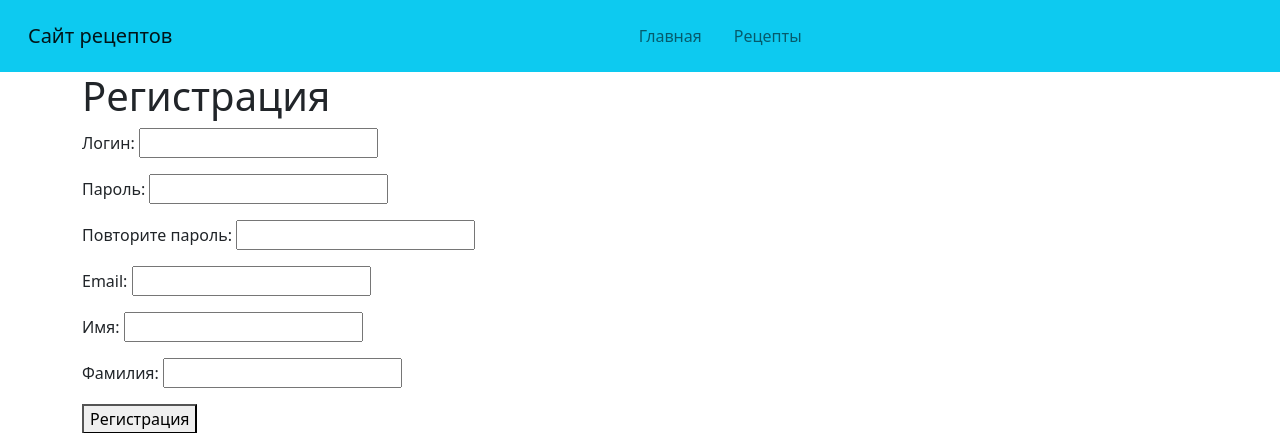
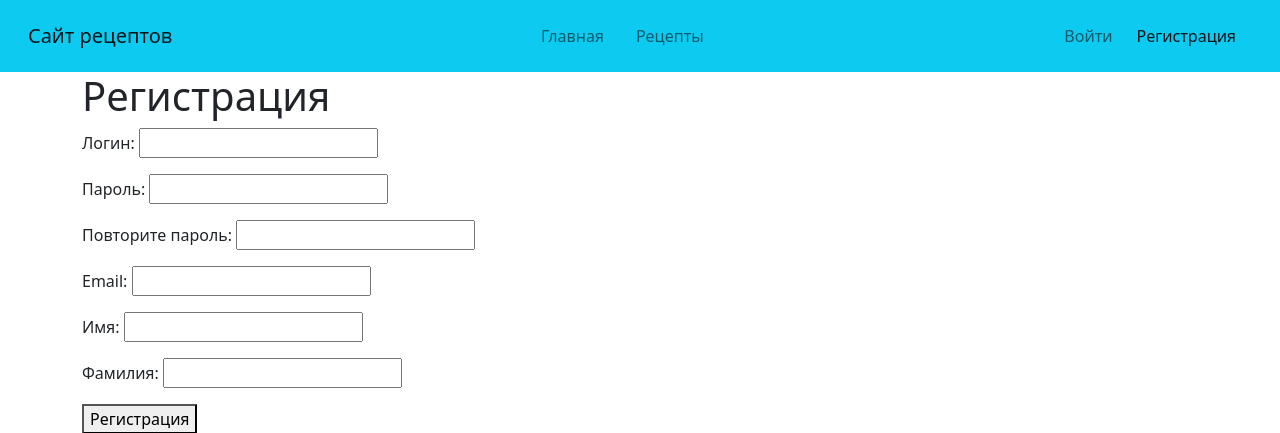
Before and after one commit to AlexeyZam15/django_final_certification, a Django app: page /users/register/ in a window 1280 px wide. Shown: the top 433 px of the page. Run offline with Django 5.2, Linux system fonts and the light colour scheme.

Commit message:
changed mainmenu

```diff
--- a/recipessite/recipessite/urls.py
+++ b/recipessite/recipessite/urls.py
@@ -22,5 +22,5 @@ from django.urls import path, include
 urlpatterns = [
                   path('admin/', admin.site.urls),
                   path('', include('recipes.urls')),
-                  path('users/', include('users.urls', namespace='users')),
+                  path('users/', include('users.urls')),
               ] + static(settings.MEDIA_URL, document_root=settings.MEDIA_ROOT)
--- a/recipessite/templates/base.html
+++ b/recipessite/templates/base.html
@@ -20,23 +20,9 @@
             <span class="navbar-toggler-icon"></span>
         </button>
 
-        <div class=" collapse navbar-collapse" id="navbarNavDropdown">
-            <ul class="navbar-nav ms-auto ">
-                {% for m in mainmenu %}
-                {% if m.url_name == url %}
-                <li class="nav-item">
-                    <a class="nav-link mx-2 active" aria-current="page" href="{% url m.url_name %}">{{ m.title }}</a>
-                </li>
-                {% else %}
-                <li class="nav-item">
-                    <a class="nav-link mx-2" aria-current="page" href="{% url m.url_name %}">{{ m.title }}</a>
-                </li>
-                {% endif %}
-                {% endfor %}
-            </ul>
-            <ul class="navbar-nav ms-auto d-none d-lg-inline-flex">
-            </ul>
-        </div>
+        {% include 'includes/mainmenu.html' with
+        mainmenu=mainmenu
+        url=url %}
     </div>
 </nav>
 <div class="container">
--- /dev/null
+++ b/recipessite/templates/includes/mainmenu.html
@@ -0,0 +1,42 @@
+<div class=" collapse navbar-collapse" id="navbarNavDropdown">
+    <ul class="navbar-nav ms-auto ">
+        {% for m in mainmenu %}
+        {% if m.url_name == url %}
+        <li class="nav-item">
+            <a class="nav-link mx-2 active" aria-current="page" href="{% url m.url_name %}">{{ m.title }}</a>
+        </li>
+        {% else %}
+        <li class="nav-item">
+            <a class="nav-link mx-2" aria-current="page" href="{% url m.url_name %}">{{ m.title }}</a>
+        </li>
+        {% endif %}
+        {% endfor %}
+
+    </ul>
+    <ul class="navbar-nav ms-auto d-none d-lg-inline-flex">
+        {% if user.is_authenticated %}
+        <li>
+           <span class="navbar-brand mb-0 h1">{{ user.username }}</span>
+        </li>
+        <li class="nav-item">
+            <a class="nav-link mx-2" aria-current="page" href="{% url 'logout' %}">Выйти</a>
+        </li>
+
+        {% else %}
+        <li class="nav-item">
+            {% if url == "login" %}
+            <a class="nav-link mx-2 active" aria-current="page" href="{% url 'login' %}">Войти</a>
+            {% else %}
+            <a class="nav-link mx-" aria-current="page" href="{% url 'login' %}">Войти</a>
+            {% endif %}
+        </li>
+        <li class="nav-item">
+            {% if url == "register" %}
+            <a class="nav-link mx-2 active" aria-current="page" href="{% url 'register' %}">Регистрация</a>
+            {% else %}
+            <a class="nav-link mx-2" aria-current="page" href="{% url 'register' %}">Регистрация</a>
+            {% endif %}
+        </li>
+        {% endif %}
+    </ul>
+</div>
--- a/recipessite/users/urls.py
+++ b/recipessite/users/urls.py
@@ -1,8 +1,6 @@
 from django.urls import path
 
 from .views import register, login_user, logout_user
-
-app_name='users'
 
 urlpatterns = [
     path('login/', login_user, name='login'),
--- a/recipessite/users/views.py
+++ b/recipessite/users/views.py
@@ -16,21 +16,24 @@ def login_user(request):
                 messages.success(request, 'Вы успешно вошли в систему')
                 return redirect('index')
     context = {'form': form,
-               'title': 'Авторизация'}
+               'title': 'Авторизация',
+               'url': 'login'}
     return render(request, 'users/login.html', context)
 
 
 def logout_user(request):
     if not request.user.is_authenticated:
         messages.error(request, 'Вы не авторизованы')
-        return redirect('users:login')
+        return redirect('login')
     logout(request)
     messages.success(request, 'Вы успешно вышли из системы')
-    return redirect('users:login')
+    return redirect('login')
 
 
 def register(request):
     form = RegisterUserForm()
     context = {'form': form,
-               'title': 'Регистрация'}
+               'title': 'Регистрация',
+               'url': 'register',
+               }
     return render(request, 'users/register.html', context)
```
Also changed, not shown: recipessite/db.sqlite3, recipessite/recipes/utils.py (line endings or trailing spaces).
